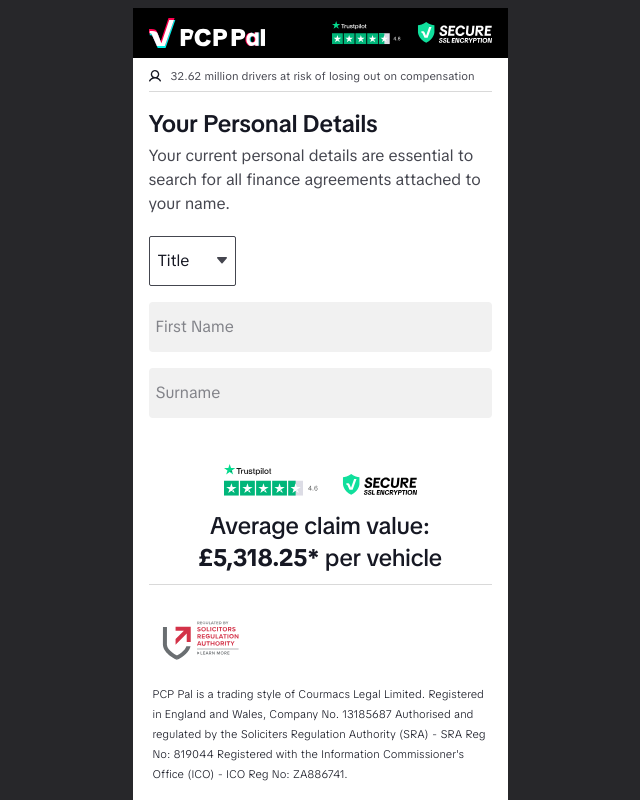
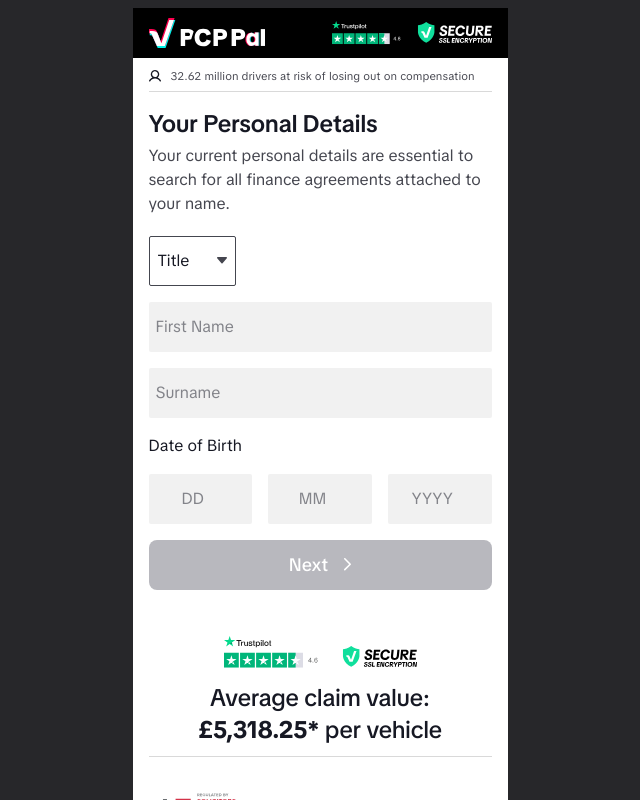
Before and after one commit to SmackSmash/tgg, a Next.js app: page /personal-details in a window 1280 px wide. Shown: the top 800 px of the page, without its empty margins (320-960 px from the left). Built offline with nearby package versions, Linux system fonts and the light colour scheme.

Commit message:
Add number input component and error handling

```diff
--- a/src/components/details-form.tsx
+++ b/src/components/details-form.tsx
@@ -1,11 +1,15 @@
 'use client';
 
 import { type ChangeEvent } from 'react';
+import Image from 'next/image';
 import { useAppDispatch, useAppSelector } from '../store/hooks';
 import { addDetails } from '../store';
 import { type Option } from '../types';
 import Dropdown from './dropdown';
 import TextInput from './text-input';
+import CTALink from './cta-link';
+import ChevronRight from '@/public/chevron-right.svg';
+import NumberInput from './number-input';
 
 const titleOptions = [
   { label: 'Mr', value: 'Mr' },
@@ -23,10 +27,20 @@
   };
 
   const handleChange = (e: ChangeEvent<HTMLInputElement>) => {
+    if (e.target.name === 'day' || e.target.name === 'month' || e.target.name === 'year') {
+      return dispatch(
+        addDetails({ ...details, dob: { ...details.dob, [e.target.name]: Number(e.target.value) } })
+      );
+    }
     dispatch(addDetails({ ...details, [e.target.name]: e.target.value }));
   };
 
-  const { title, firstname, surname } = details;
+  const {
+    title,
+    firstname,
+    surname,
+    dob: { day, month, year }
+  } = details;
 
   return (
     <form className='flex flex-col gap-4 py-4'>
@@ -50,6 +64,37 @@
         onChange={handleChange}
         required
       />
+      <p>Date of Birth</p>
+      <div className='flex gap-4'>
+        <div className='min-w-0'>
+          <NumberInput placeholder='DD' name='day' value={day} onChange={handleChange} required />
+        </div>
+        <div className='min-w-0'>
+          <NumberInput
+            placeholder='MM'
+            name='month'
+            value={month}
+            onChange={handleChange}
+            required
+          />
+        </div>
+        <div className='min-w-0'>
+          <NumberInput
+            placeholder='YYYY'
+            name='year'
+            value={year}
+            onChange={handleChange}
+            required
+          />
+        </div>
+      </div>
+      <CTALink
+        href='/personal-details'
+        disabled={!title || !firstname || !surname || !day || !month || !year}
+      >
+        Next
+        <Image src={ChevronRight} alt='Right Arrow Icon' />
+      </CTALink>
     </form>
   );
 }
--- /dev/null
+++ b/src/components/number-input.tsx
@@ -0,0 +1,24 @@
+import { useState } from 'react';
+
+type NumberInputProps = {
+  required?: boolean;
+  value: number | null;
+  [x: string]: unknown;
+};
+
+export default function NumberInput({ required, value, ...rest }: NumberInputProps) {
+  const [touched, setTouched] = useState(false);
+
+  return (
+    <>
+      <input
+        type='number'
+        value={value ? value.toString() : ''}
+        onBlur={() => setTouched(true)}
+        {...rest}
+        className='bg-input-grey w-full min-w-0 grow rounded-xs px-1.75 py-3.25 text-center outline-0'
+      />
+      {required && touched && !value && <p className='text-cta-red'>Required</p>}
+    </>
+  );
+}
--- a/src/components/text-input.tsx
+++ b/src/components/text-input.tsx
@@ -16,9 +16,11 @@
         value={value}
         {...rest}
         onBlur={() => setTouched(true)}
-        className='bg-input-grey min-w-0 grow rounded-sm px-1.75 py-3.25 outline-0'
+        className='bg-input-grey min-w-0 grow rounded-xs px-1.75 py-3.25 outline-0'
       />
-      {required && touched && !value.length && <p>This is a required field</p>}
+      {required && touched && !value.length && (
+        <p className='text-cta-red'>This is a required field</p>
+      )}
     </>
   );
 }
```
